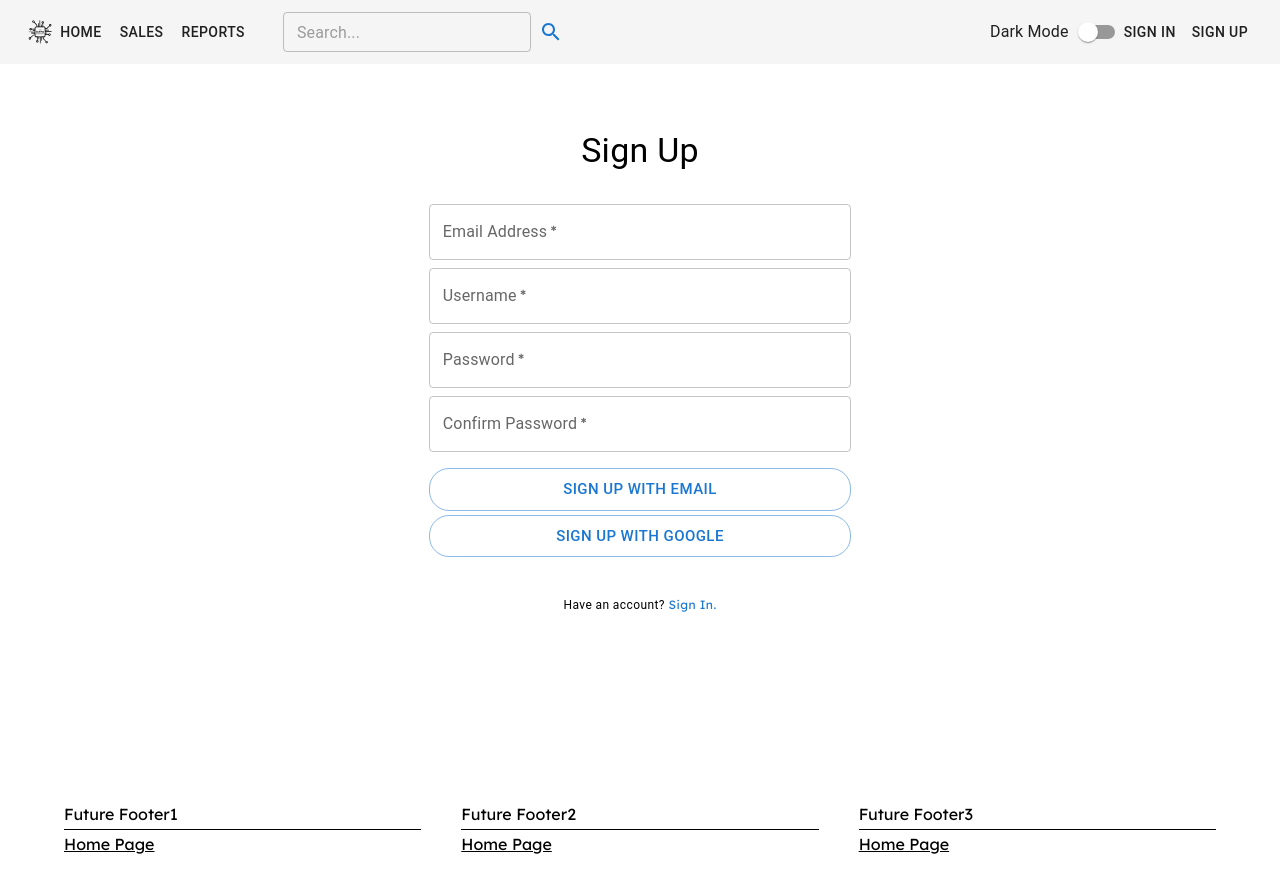
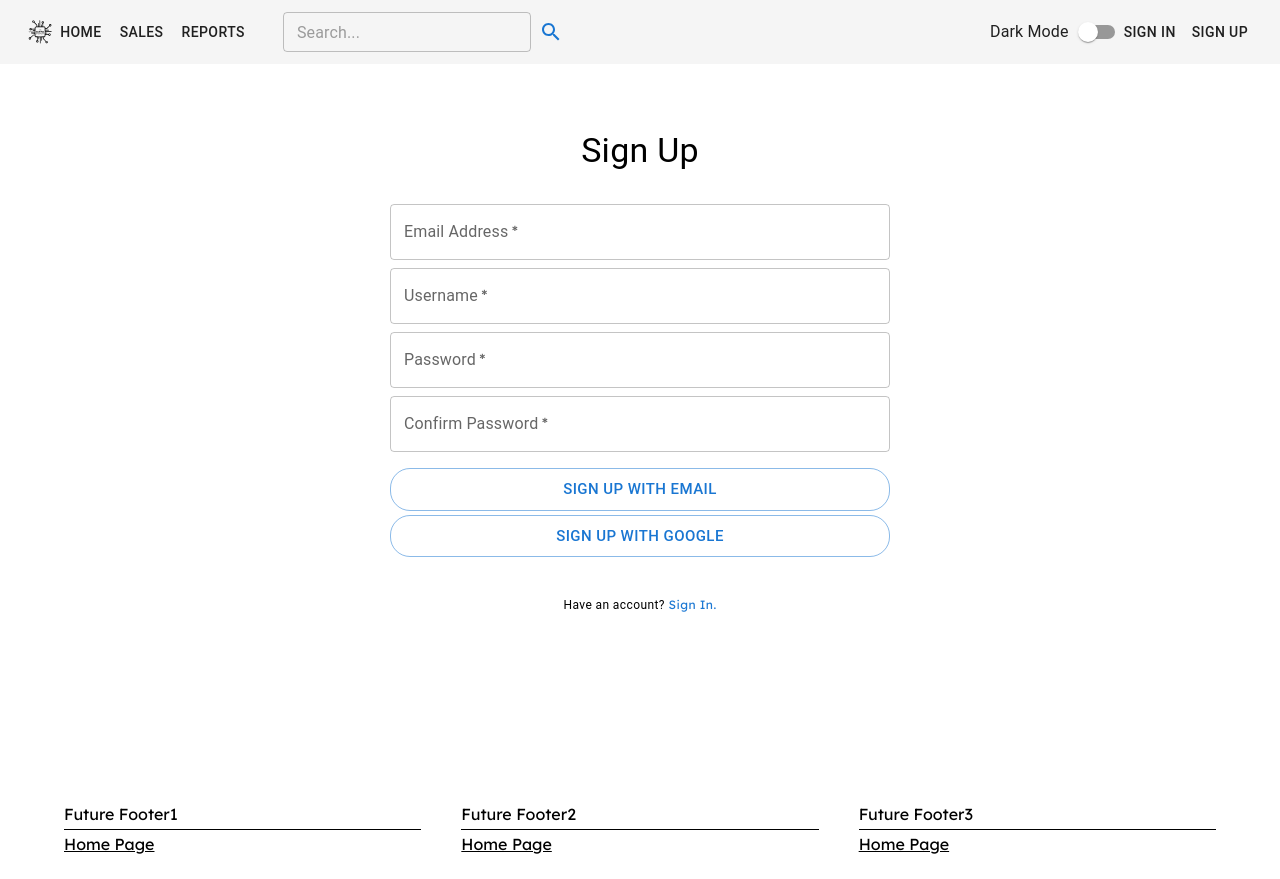
Before and after one commit to mys1erious/games-sales, a React (Create React App) app in the folder frontend/: page /signup in a window 1280 px wide. Built offline with nearby package versions, Linux system fonts and the light colour scheme; no server answers.

Commit message:
onKeyDown->Enter form submisison; minor code-readability changes

```diff
--- a/frontend/src/features/auth/components/AuthBaseForm.js
+++ b/frontend/src/features/auth/components/AuthBaseForm.js
@@ -1,10 +1,10 @@
 import {Grid} from "@mui/material";
 
 
-const AuthBaseForm = ({textFields, buttons}) => {
+const AuthBaseForm = ({textFields, buttons, onKeyDown}) => {
     return(
-        <form noValidate>
-            <Grid container rowGap={2} minWidth="320px" width="33vw">
+        <form noValidate onKeyDown={onKeyDown}>
+            <Grid container rowGap={2} minWidth="320px" width="50vw" maxWidth="500px">
                 <Grid item xs={12} container spacing={1}>
                     {textFields.map((textField, index) => (
                         <Grid key={index} item xs={12}>{textField}</Grid>
--- a/frontend/src/features/auth/components/AuthTextField.js
+++ b/frontend/src/features/auth/components/AuthTextField.js
@@ -2,11 +2,16 @@ import {TextField} from "@mui/material";
 import {setFormState} from "features/core/utils";
 
 
-const AuthTextField = ({formData, setFormData, type, name, label}) => (
+const AuthTextField = ({
+    formData, setFormData,
+    type, name, label,
+    onKeyDown
+}) => (
     <TextField type={type} variant="outlined" required sx={{width: "100%"}}
                id={name} name={name} label={label}
                autoComplete={name} onChange={
         (e) => setFormState(e, formData, setFormData)}
+               onKeyDown={onKeyDown}
     />
 );
 
--- a/frontend/src/features/auth/components/SignInForm.js
+++ b/frontend/src/features/auth/components/SignInForm.js
@@ -45,12 +45,13 @@ const SignInForm = () => {
     return(
         <>
         {alert.isAlert ? <AuthAlert alert={alert}/> : null}
-        <AuthBaseForm
+        <AuthBaseForm onKeyDown={
+            (e) => e.key === 'Enter' ? handleEmailSignIn(e) : null}
             textFields={[
                 <AuthTextField formData={formData} setFormData={setFormData}
                                name="email" label="Email Address" />,
                 <AuthTextField formData={formData} setFormData={setFormData}
-                               name="password" label="Password" type="password" />]}
+                               name="password" label="Password" type="password"/>]}
             buttons={[
                 <AuthButton onClick={handleEmailSignIn}>Sign In With Email</AuthButton>,
                 <AuthGoogleButton>Sign In With Google</AuthGoogleButton>]}
--- a/frontend/src/features/auth/components/SignUpForm.js
+++ b/frontend/src/features/auth/components/SignUpForm.js
@@ -33,7 +33,9 @@ const SignUpForm = () => {
     return(
         <>
         {alert.isAlert ? <AuthAlert alert={alert} /> : null}
-        <AuthBaseForm textFields={[
+        <AuthBaseForm onKeyDown={
+            (e) => e.key === 'Enter' ? handleEmailSignUp(e) : null}
+            textFields={[
             <AuthTextField formData={formData} setFormData={setFormData}
                            name="email" label="Email Address" />,
             <AuthTextField formData={formData} setFormData={setFormData}
```
